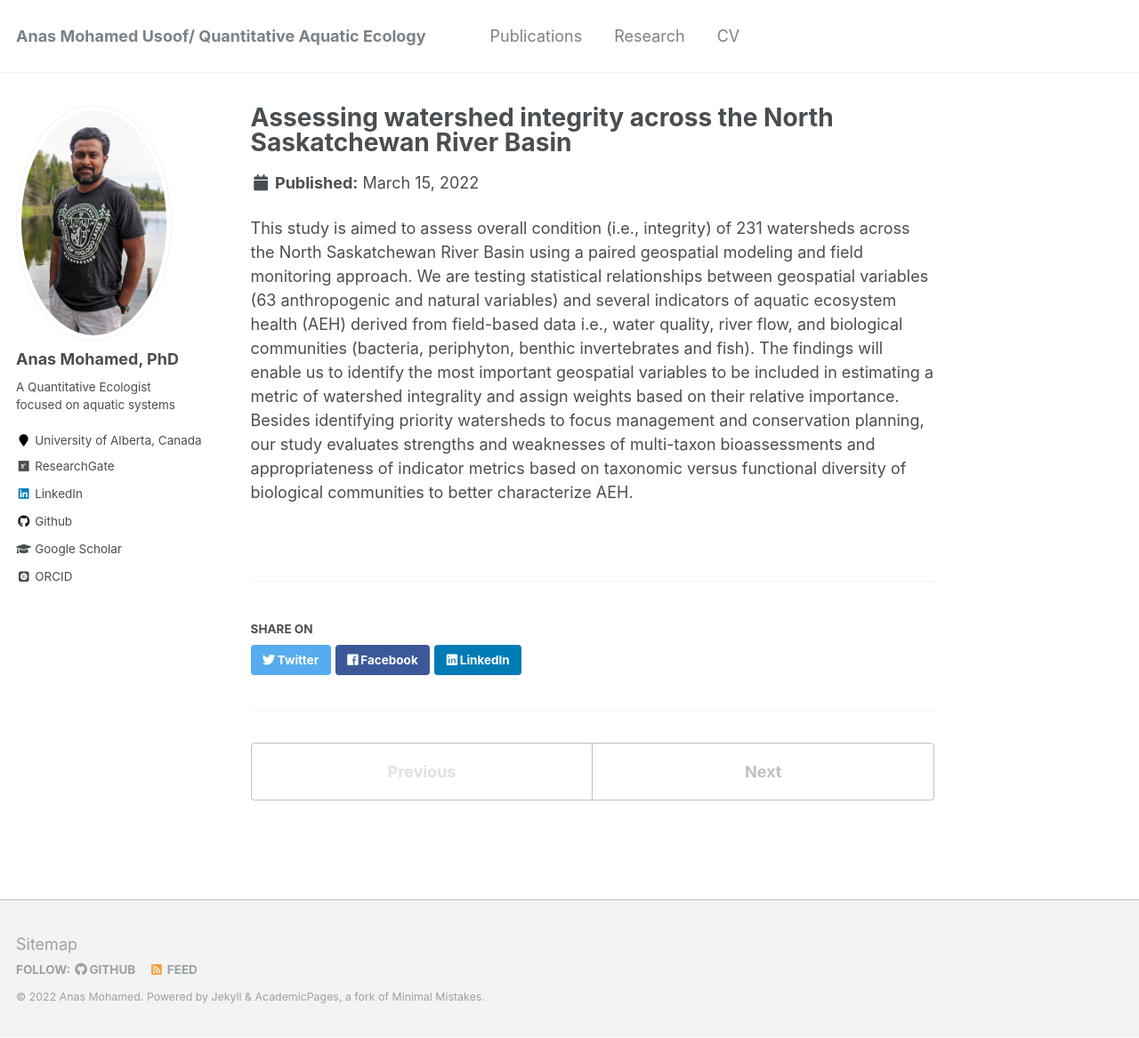
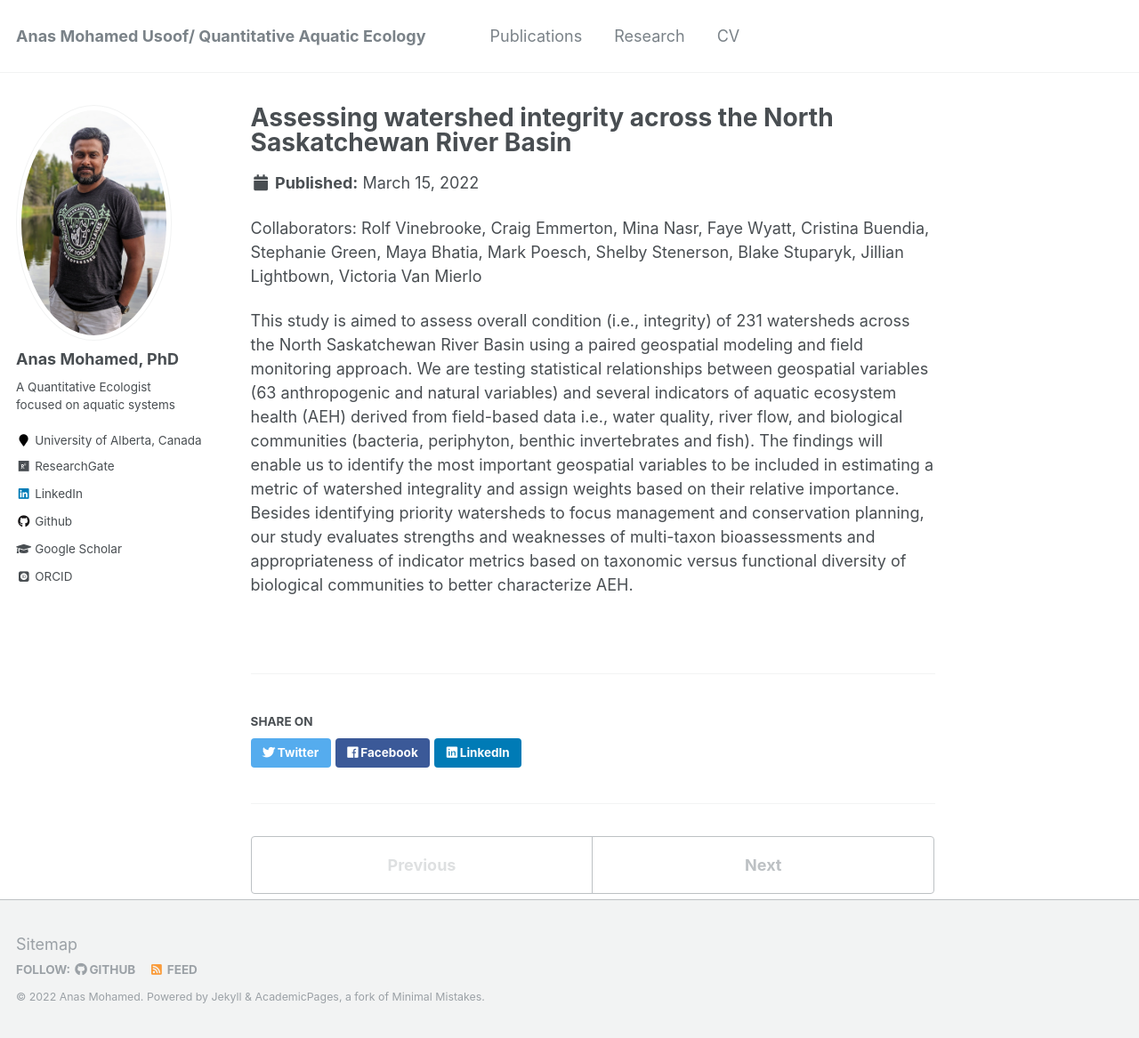
Before and after one commit to AnasMUM/AnasMUM.github.io, a Jekyll site: the page built from _portfolio/portfolio-1.md, in a window 1280 px wide and 1167 px high. Shown: the whole window at 89% size. Built offline with Jekyll 4.4.1, drawn with Linux system fonts in a browser that asks for light colours; some web fonts are replaced.

Commit message:
Update portfolio-1.md

```diff
--- a/_portfolio/portfolio-1.md
+++ b/_portfolio/portfolio-1.md
@@ -3,5 +3,6 @@ title: "Assessing watershed integrity across the North Saskatchewan River Basin"
 excerpt: "This study is aimed to assess overall condition (i.e., integrity) of 231 watersheds across the North Saskatchewan River Basin using a paired geospatial modeling and field monitoring approach.<br/><img src='/images/NSRB.PNG'>"
 collection: portfolio
 ---
+Collaborators: Rolf Vinebrooke, Craig Emmerton, Mina Nasr, Faye Wyatt, Cristina Buendia, Stephanie Green, Maya Bhatia, Mark Poesch, Shelby Stenerson, Blake Stuparyk, Jillian Lightbown, Victoria Van Mierlo
 
 This study is aimed to assess overall condition (i.e., integrity) of 231 watersheds across the North Saskatchewan River Basin using a paired geospatial modeling and field monitoring approach. We are testing statistical relationships between geospatial variables (63 anthropogenic and natural variables) and several indicators of aquatic ecosystem health (AEH) derived from field-based data i.e., water quality, river flow, and biological communities (bacteria, periphyton, benthic invertebrates and fish). The findings will enable us to identify the most important geospatial variables to be included in estimating a metric of watershed integrality and assign weights based on their relative importance. Besides identifying priority watersheds to focus management and conservation planning, our study evaluates strengths and weaknesses of multi-taxon bioassessments and appropriateness of indicator metrics based on taxonomic versus functional diversity of biological communities to better characterize AEH.
```
